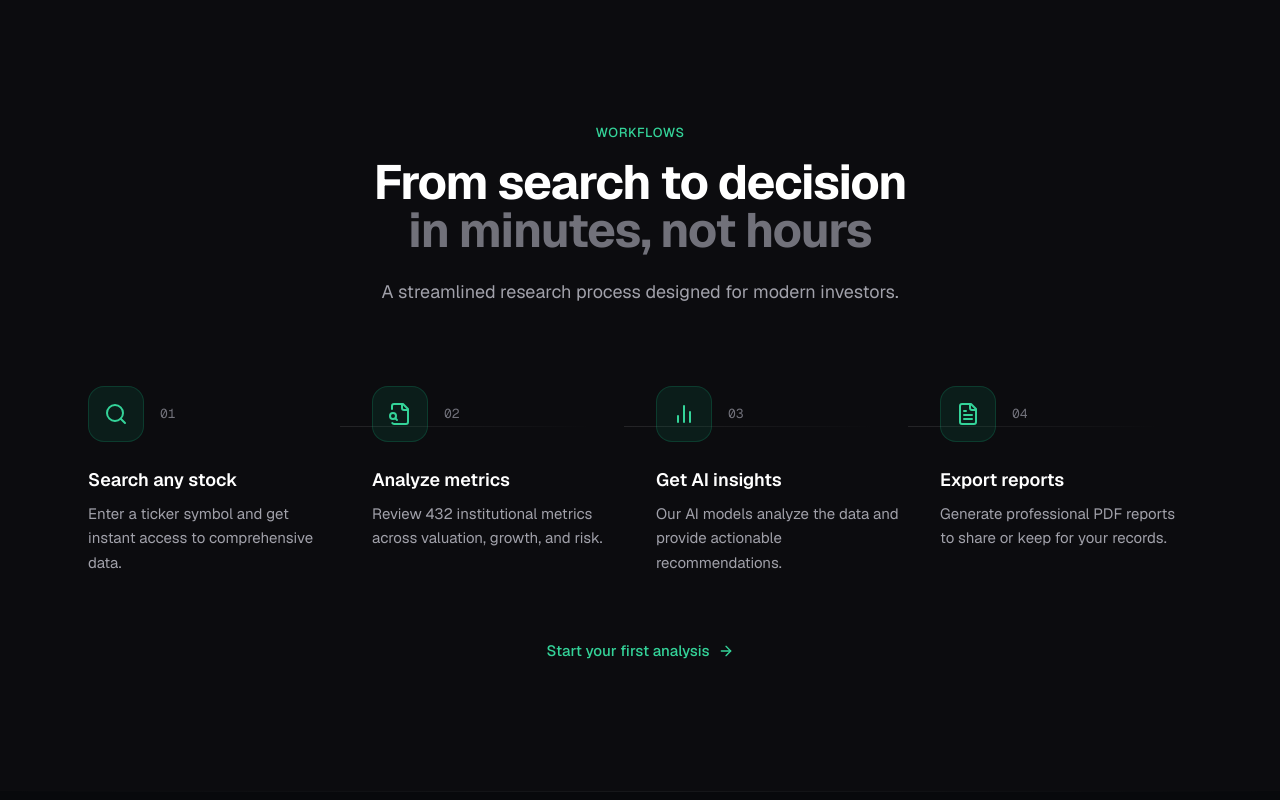
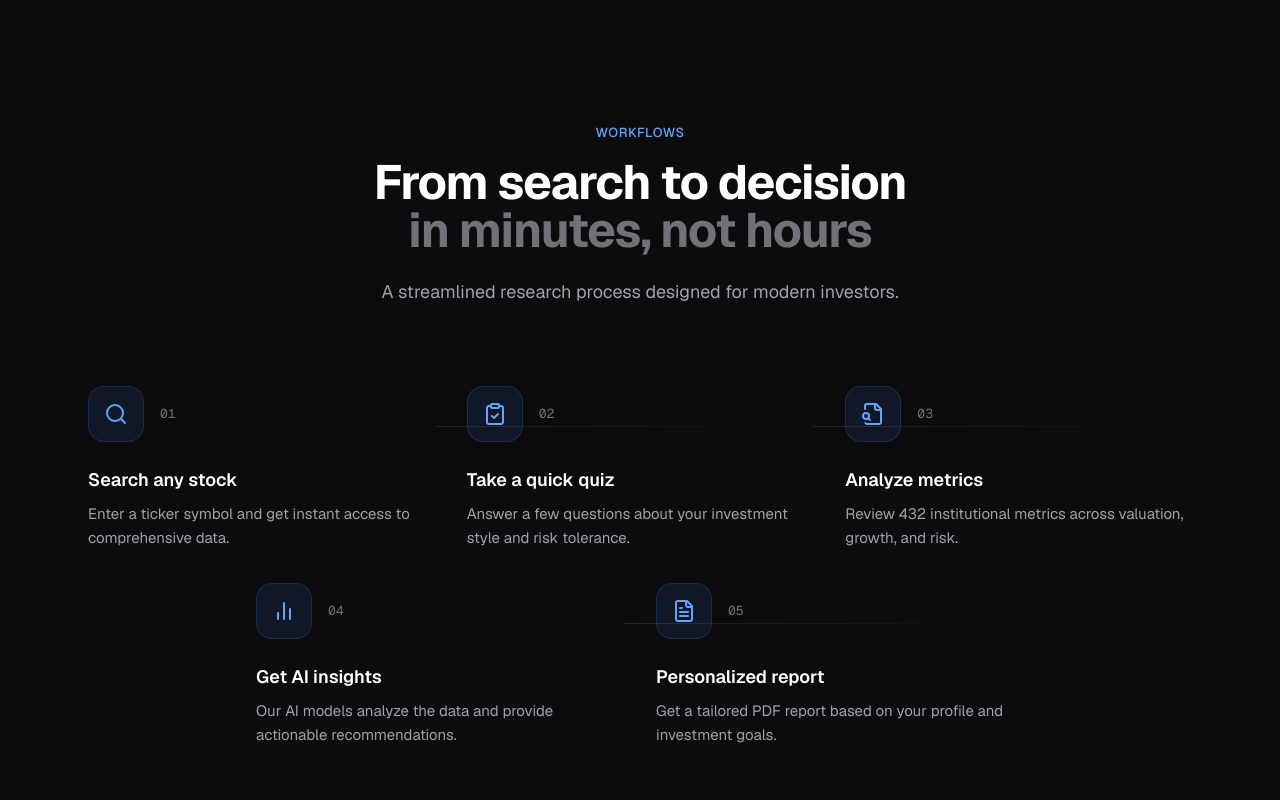
Before and after one commit to abtinasg/v4, a Next.js app: page / in a window 1280 px wide. Shown: the part 3500-4300 px from the top of the page. Built offline with nearby package versions, Linux system fonts and the light colour scheme.

Commit message:
feat: update workflows with quiz and personalized reports, change colors to blue

```diff
--- a/src/components/landing-new/Workflows.tsx
+++ b/src/components/landing-new/Workflows.tsx
@@ -1,6 +1,6 @@
 'use client'
 
-import { Search, FileSearch, BarChart2, FileText, ArrowRight } from 'lucide-react'
+import { Search, FileSearch, BarChart2, FileText, ArrowRight, ClipboardCheck } from 'lucide-react'
 
 const steps = [
   {
@@ -11,21 +11,27 @@ const steps = [
   },
   {
     number: '02',
+    icon: ClipboardCheck,
+    title: 'Take a quick quiz',
+    description: 'Answer a few questions about your investment style and risk tolerance.',
+  },
+  {
+    number: '03',
     icon: FileSearch,
     title: 'Analyze metrics',
     description: 'Review 432 institutional metrics across valuation, growth, and risk.',
   },
   {
-    number: '03',
+    number: '04',
     icon: BarChart2,
     title: 'Get AI insights',
     description: 'Our AI models analyze the data and provide actionable recommendations.',
   },
   {
-    number: '04',
+    number: '05',
     icon: FileText,
-    title: 'Export reports',
-    description: 'Generate professional PDF reports to share or keep for your records.',
+    title: 'Personalized report',
+    description: 'Get a tailored PDF report based on your profile and investment goals.',
   },
 ]
 
@@ -38,7 +44,7 @@ export function Workflows() {
       <div className="mx-auto max-w-6xl px-6">
         {/* Header */}
         <div className="text-center mb-20">
-          <p className="text-[13px] font-medium text-emerald-400 uppercase tracking-wider mb-4">
+          <p className="text-[13px] font-medium text-blue-400 uppercase tracking-wider mb-4">
             Workflows
           </p>
           <h2 className="text-4xl md:text-5xl font-bold text-white tracking-tight mb-6">
@@ -51,19 +57,46 @@ export function Workflows() {
           </p>
         </div>
 
-        {/* Steps */}
-        <div className="grid md:grid-cols-2 lg:grid-cols-4 gap-8">
-          {steps.map((step, index) => (
+        {/* Steps - First row: 3 items */}
+        <div className="grid md:grid-cols-3 gap-8 mb-8">
+          {steps.slice(0, 3).map((step, index) => (
             <div key={step.number} className="relative">
               {/* Connector line */}
-              {index < steps.length - 1 && (
-                <div className="hidden lg:block absolute top-10 left-full w-full h-px bg-gradient-to-r from-white/10 to-transparent z-0" />
+              {index < 2 && (
+                <div className="hidden md:block absolute top-10 left-full w-full h-px bg-gradient-to-r from-white/10 to-transparent z-0" />
               )}
 
               <div className="relative z-10">
                 <div className="flex items-center gap-4 mb-6">
-                  <div className="h-14 w-14 rounded-2xl bg-emerald-500/10 border border-emerald-500/20 flex items-center justify-center">
-                    <step.icon className="h-6 w-6 text-emerald-400" />
+                  <div className="h-14 w-14 rounded-2xl bg-blue-500/10 border border-blue-500/20 flex items-center justify-center">
+                    <step.icon className="h-6 w-6 text-blue-400" />
+                  </div>
+                  <span className="text-[13px] font-mono text-zinc-500">{step.number}</span>
+                </div>
+                <h3 className="text-lg font-semibold text-white mb-2">
+                  {step.title}
+                </h3>
+                <p className="text-[15px] text-zinc-400 leading-relaxed">
+                  {step.description}
+                </p>
+              </div>
+            </div>
+          ))}
+        </div>
+
+        {/* Steps - Second row: 2 items centered */}
+        <div className="grid md:grid-cols-2 gap-8 max-w-3xl mx-auto">
+          {steps.slice(3).map((step, index) => (
+            <div key={step.number} className="relative">
+              {/* Connector line */}
+              {index < 1 && (
+                <div className="hidden md:block absolute top-10 left-full w-full h-px bg-gradient-to-r from-white/10 to-transparent z-0" />
+              )}
+
+              <div className="relative z-10">
+                <div className="flex items-center gap-4 mb-6">
+                  <div className="h-14 w-14 rounded-2xl bg-blue-500/10 border border-blue-500/20 flex items-center justify-center">
+                    <step.icon className="h-6 w-6 text-blue-400" />
                   </div>
                   <span className="text-[13px] font-mono text-zinc-500">{step.number}</span>
                 </div>
@@ -82,7 +115,7 @@ export function Workflows() {
         <div className="mt-16 text-center">
           <a
             href="/sign-up"
-            className="inline-flex items-center gap-2 text-[15px] font-medium text-emerald-400 hover:text-emerald-300 transition-colors"
+            className="inline-flex items-center gap-2 text-[15px] font-medium text-blue-400 hover:text-blue-300 transition-colors"
           >
             Start your first analysis
             <ArrowRight className="h-4 w-4" />
```
